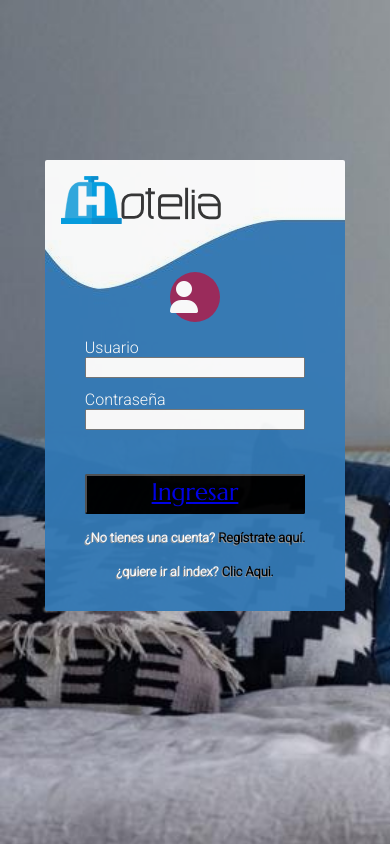
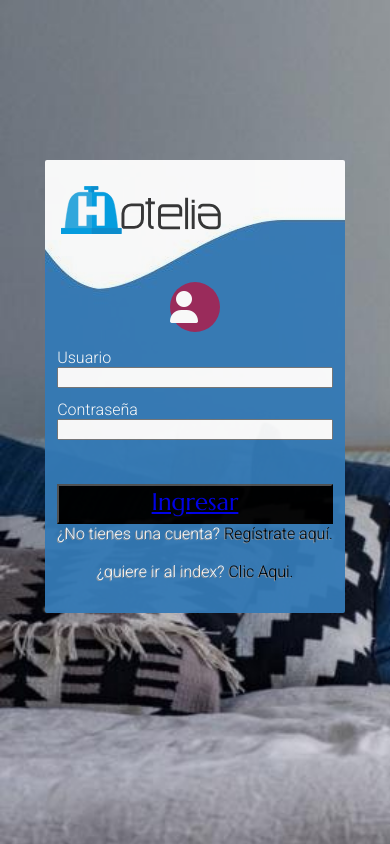
Before and after one commit to bsquintana55/jstaller0, a plain HTML site: page login.html in a window 390 px wide. Shown: the top 844 px of the page. Drawn offline with Linux system fonts and the light colour scheme.

Commit message:
taller_0 Maquetacion responsive

```diff
--- a/css/login.css
+++ b/css/login.css
@@ -46,24 +46,23 @@ body{
 
 p a{
     text-decoration: none;
-    color: var(--negro2);
+    color: #000;
 }
 
 p{
     font-family: 'Roboto', sans-serif;
-    font-size: 0.8rem ;
+    font-size: 1rem ;
     text-align: center;
-    font-weight: bolder;
     text-shadow: -1px 1px rgb(153, 153, 153);
 }
 .cajagrande{
-    padding-top: 0;
+    padding-top: 10px;
     display: flex;
     flex-direction: column;
     justify-content: center;
     background-image:  url(../img/login/login.jpeg);
     opacity: 0.95;
-    width: 370px;
+    width: 300px;
     padding-bottom: 2rem;
     border-radius: 2px;
     margin-left: auto;
@@ -98,20 +97,13 @@ p{
 #boton{
     font-size: 1.5rem;
     color: #fff;
-    background-color: var(--negro2);
+    background-color: #000000;
     width: 100%;
     font-family: 'Marcellus', serif;
     padding-bottom: 5px;
     margin-top: 2rem;
-    margin-bottom: 1rem;
-    border-radius: 2px;
+
 }
-
-
-
-
-
-
 
 
 
```
Also changed, not shown: login.html (+1 -0 lines).
